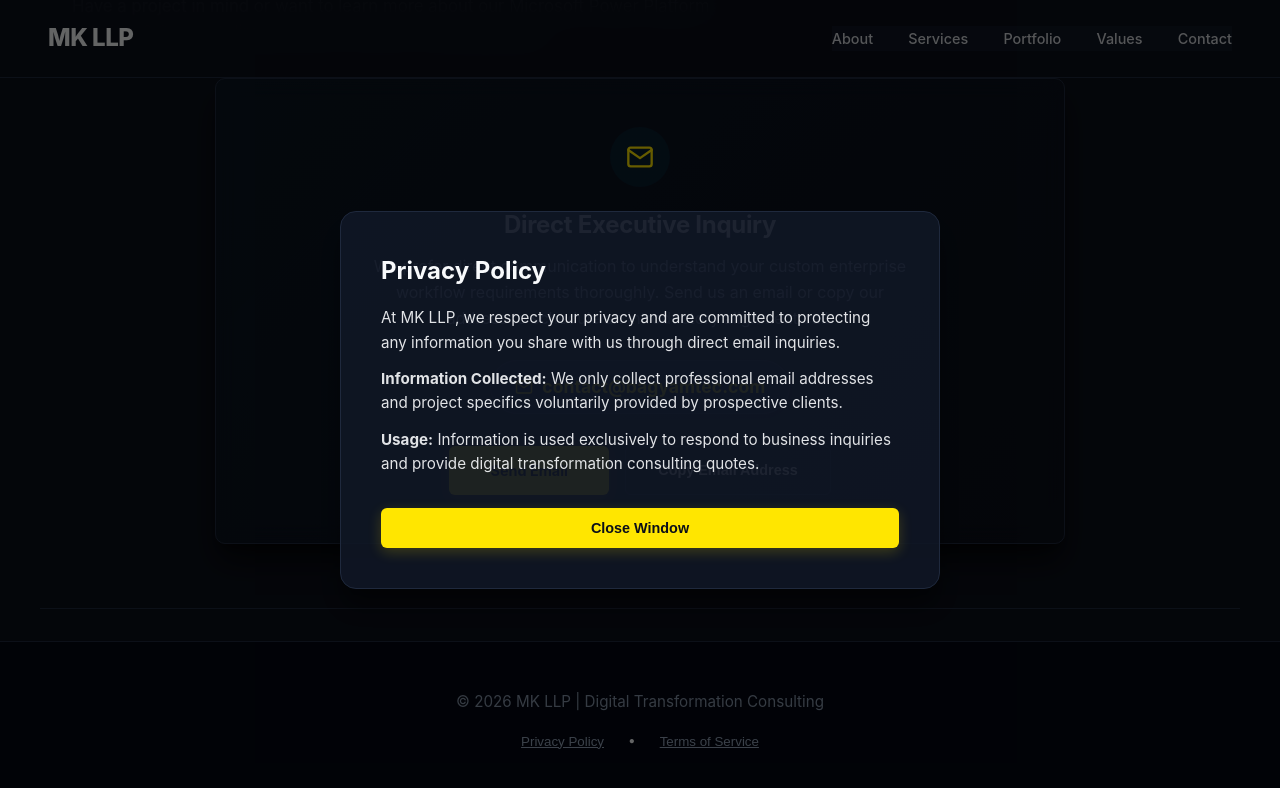
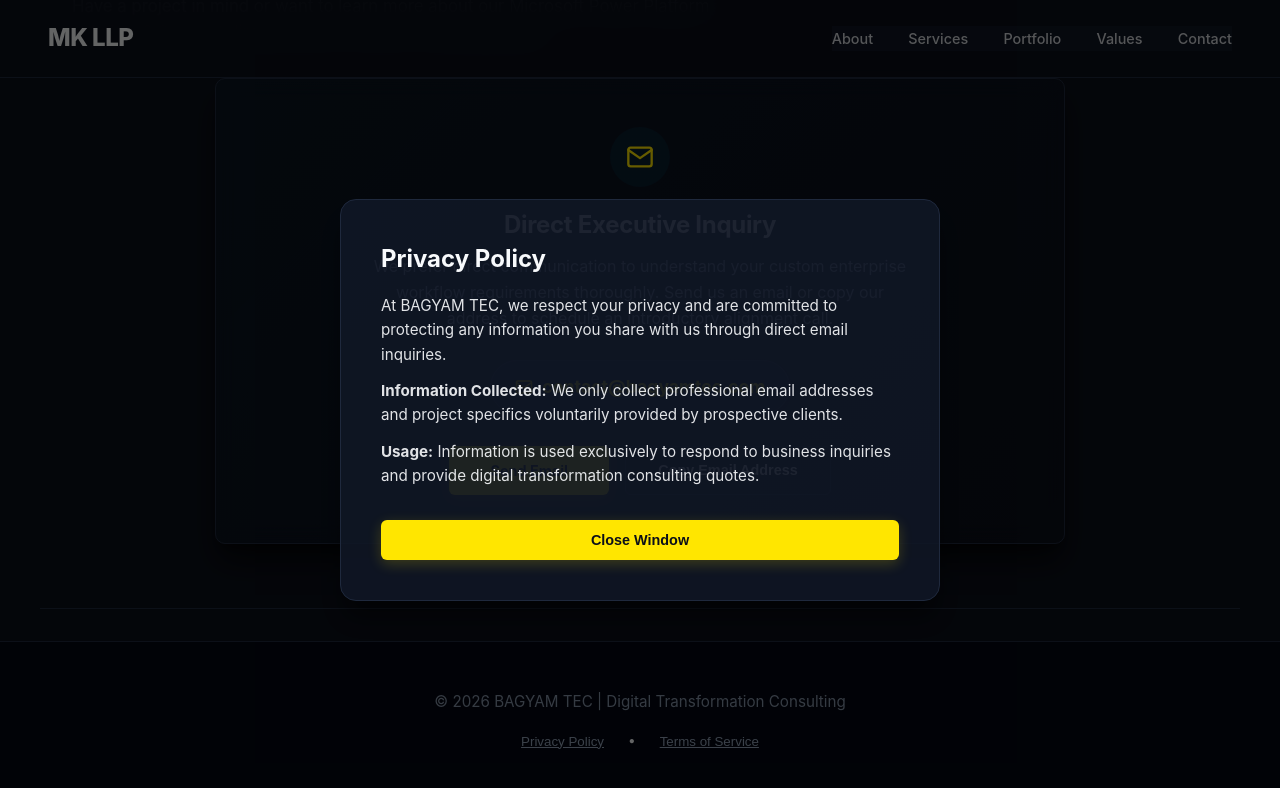
Before and after one commit to EphronKarthick/Web_Site, a React (Create React App) app: page / in a window 1280 px wide. Both pictures are taken after a click on the button "Privacy Policy". Shown: the part 4154-4942 px from the top of the page. Built offline with nearby package versions, Linux system fonts and the light colour scheme.

Commit message:
Change footer branding to BAGYAM TEC
Updated footer content and styling for BAGYAM TEC.

```diff
--- a/src/components/Footer.jsx
+++ b/src/components/Footer.jsx
@@ -17,7 +17,7 @@
     }}>
       <div className="container" style={{ padding: '0', maxWidth: '1200px' }}>
         <p style={{ fontSize: '0.95rem', marginBottom: '1rem', opacity: 0.9 }}>
-          © 2026 MK LLP | Digital Transformation Consulting
+          © 2026 BAGYAM TEC | Digital Transformation Consulting
         </p>
         <div style={{ display: 'flex', justifyContent: 'center', gap: '1.5rem', fontSize: '0.85rem' }}>
           <button
@@ -70,15 +70,15 @@
 
             {modalContent === 'privacy' ? (
               <div style={{ fontSize: '0.95rem', lineHeight: '1.6', opacity: 0.9, display: 'flex', flexDirection: 'column', gap: '0.75rem' }}>
-                <p>At MK LLP, we respect your privacy and are committed to protecting any information you share with us through direct email inquiries.</p>
+                <p>At BAGYAM TEC, we respect your privacy and are committed to protecting any information you share with us through direct email inquiries.</p>
                 <p><strong>Information Collected:</strong> We only collect professional email addresses and project specifics voluntarily provided by prospective clients.</p>
                 <p><strong>Usage:</strong> Information is used exclusively to respond to business inquiries and provide digital transformation consulting quotes.</p>
               </div>
             ) : (
               <div style={{ fontSize: '0.95rem', lineHeight: '1.6', opacity: '0.9', display: 'flex', flexDirection: 'column', gap: '0.75rem' }}>
-                <p>Welcome to MK LLP. By accessing our website and contacting our software team, you agree to these standard business terms.</p>
+                <p>Welcome to BAGYAM TEC. By accessing our website and contacting our software team, you agree to these standard business terms.</p>
                 <p><strong>Services:</strong> All software development, low-code architecture, and automation strategies are subject to formal statements of work (SOW).</p>
-                <p><strong>Intellectual Property:</strong> All branding, design layouts, and copy content remain the property of MK LLP © 2026.</p>
+                <p><strong>Intellectual Property:</strong> All branding, design layouts, and copy content remain the property of BAGYAM TEC © 2026.</p>
               </div>
             )}
 
```
